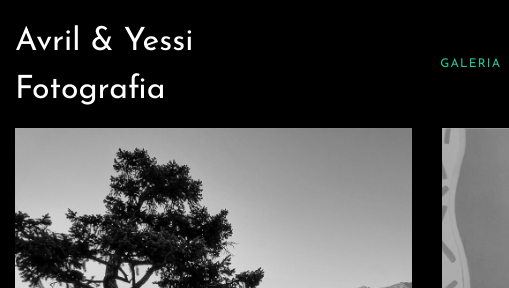
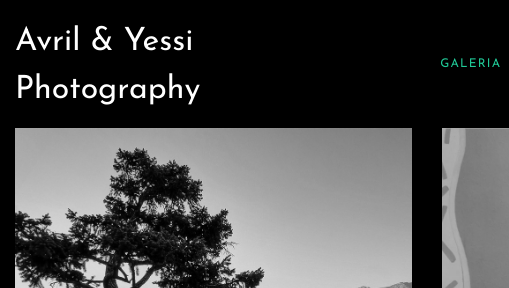
Before and after one commit to mkaJoe/MiCieloPhotography, a plain HTML site: page index.html in a window 1280 px wide. Shown: the top 288 px of the page, 0-509 px from the left. Drawn offline with Linux system fonts and the light colour scheme; files whose address does not match are found by name.

Commit message:
Update Title

```diff
--- a/index.html
+++ b/index.html
@@ -49,7 +49,7 @@
         <div class="row align-items-center">
 
           <div class="col-6 col-xl-2" data-aos="fade-down">
-            <h1 class="mb-0"><a href="index.html" class="text-white h2 mb-0">Avril & Yessi Fotografia
+            <h1 class="mb-0"><a href="index.html" class="text-white h2 mb-0">Avril & Yessi Photography
             </a></h1>
           </div>
           <div class="col-10 col-md-8 d-none d-xl-block" data-aos="fade-down">
```
